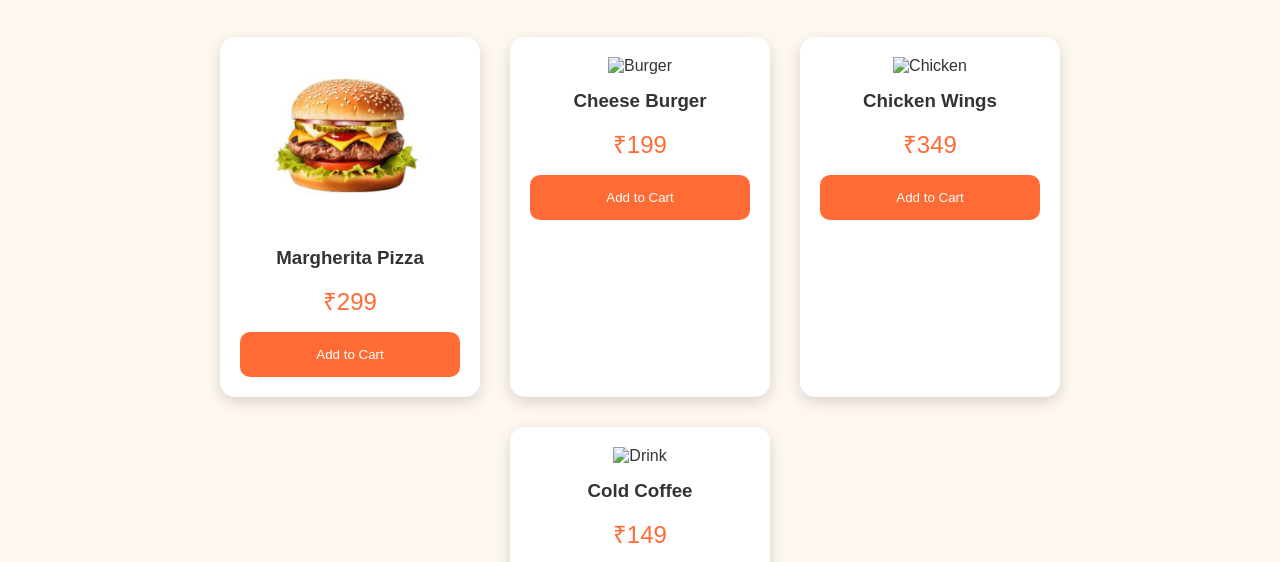
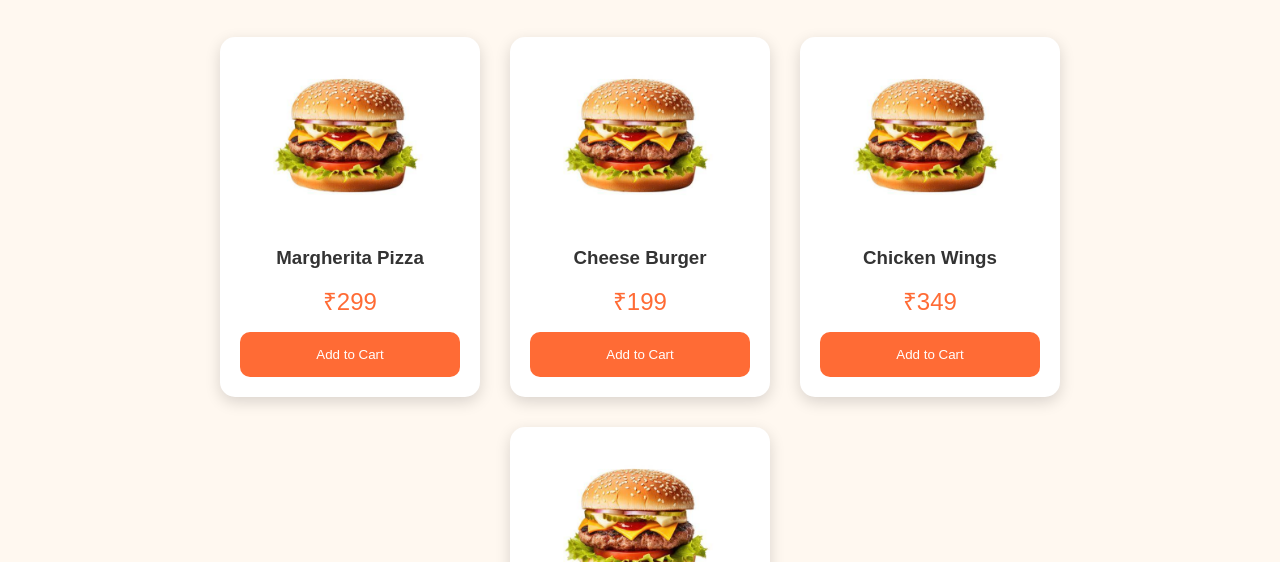
Before and after one commit to warsha1116/FreshBite, a plain HTML site: page menu.html in a window 1280 px wide. Shown: the part 199-761 px from the top of the page. Drawn offline with Linux system fonts and the light colour scheme.

Commit message:
Update menu.html

```diff
--- a/menu.html
+++ b/menu.html
@@ -12,7 +12,7 @@
     <div class="logo">🍕 FreshBite</div>
 
     <ul>
-        <li><a href="../index.html">Home</a></li>
+        <li><a href="index.html">Home</a></li>
         <li><a href="menu.html">Menu</a></li>
         <li><a href="restaurants.html">Restaurants</a></li>
         <li><a href="cart.html">Cart</a></li>
@@ -33,21 +33,21 @@
         </div>
 
         <div class="card">
-            <img src="../images/food.png" alt="Burger">
+            <img src="food.png" alt="Burger">
             <h3>Cheese Burger</h3>
             <p>₹199</p>
             <button>Add to Cart</button>
         </div>
 
         <div class="card">
-            <img src="../images/food.png" alt="Chicken">
+            <img src="food.png" alt="Chicken">
             <h3>Chicken Wings</h3>
             <p>₹349</p>
             <button>Add to Cart</button>
         </div>
 
         <div class="card">
-            <img src="../images/food.png" alt="Drink">
+            <img src="food.png" alt="Drink">
             <h3>Cold Coffee</h3>
             <p>₹149</p>
             <button>Add to Cart</button>
```
